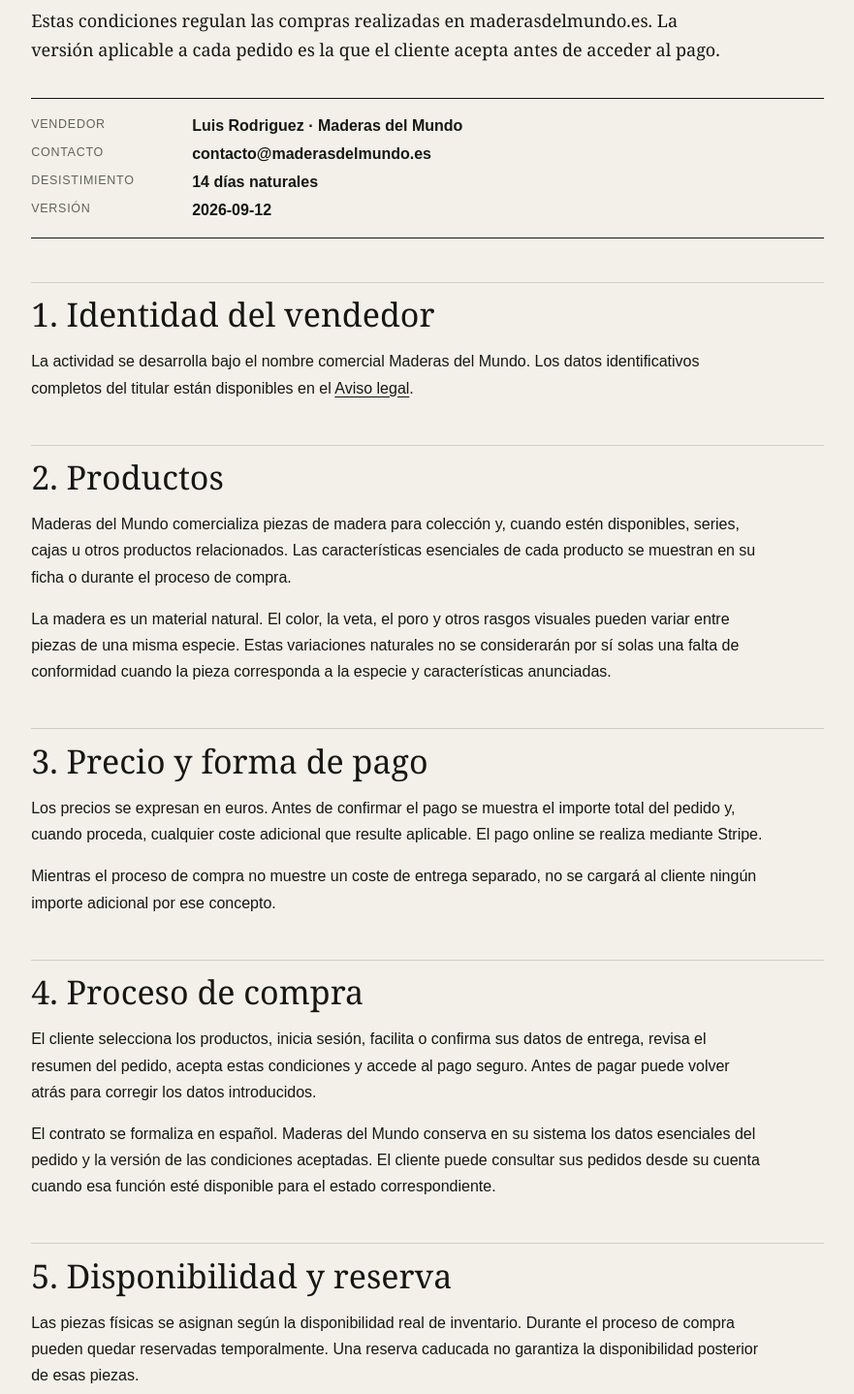
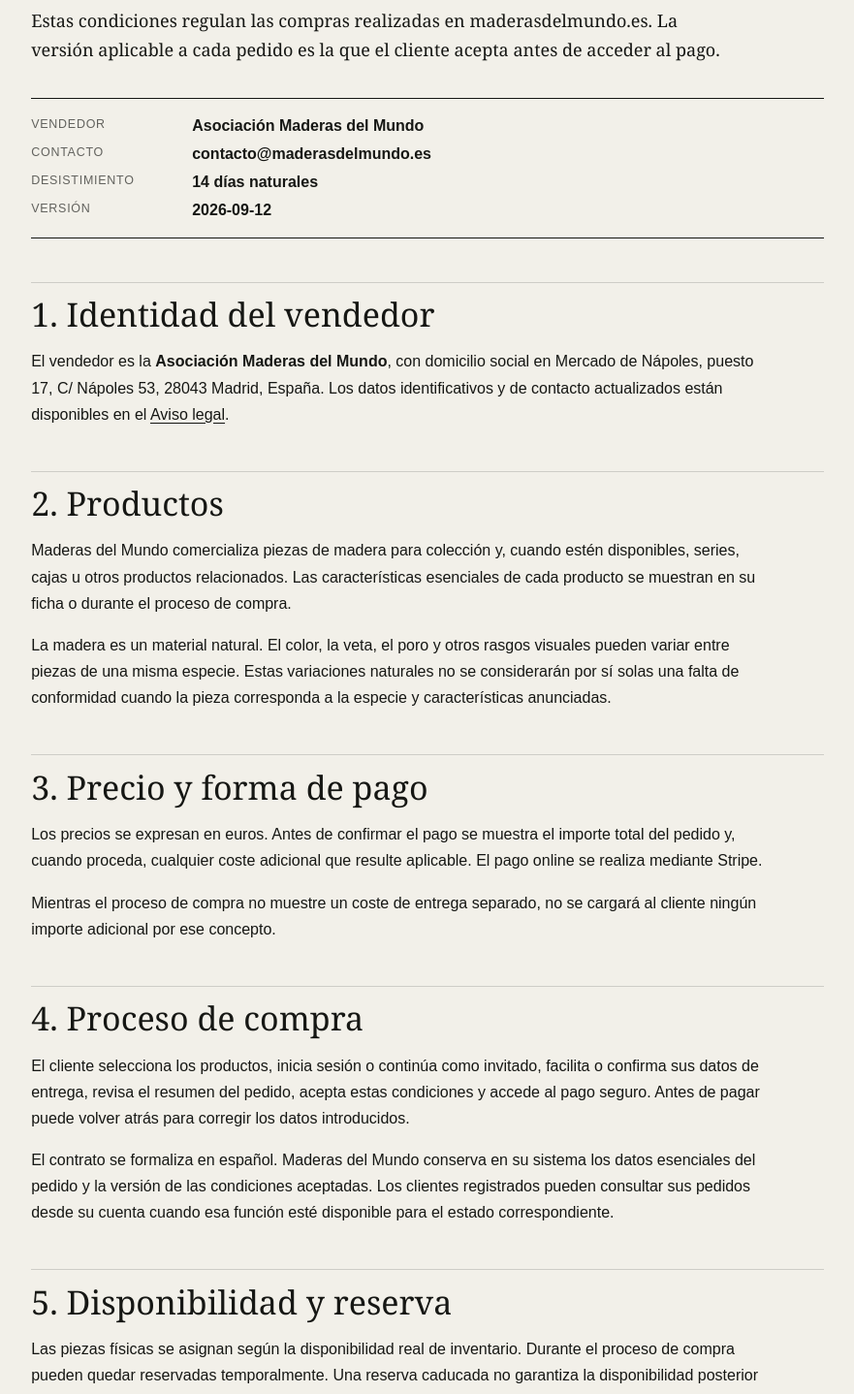
Before and after one commit to luisinko-lasko/maderas-del-mundo, a Next.js app: page /condiciones-compra in a window 1280 px wide. Shown: the part 354-1792 px from the top of the page at 97% size, without its empty margins (19-900 px from the left). Built offline with nearby package versions, Linux system fonts and the light colour scheme; no server answers.

Commit message:
Actualiza vendedor a Asociación Maderas del Mundo

```diff
--- a/app/condiciones-compra/page.js
+++ b/app/condiciones-compra/page.js
@@ -21,7 +21,7 @@
       <div className={styles.summary}>
         <div>
           <span>Vendedor</span>
-          <strong>Luis Rodriguez · Maderas del Mundo</strong>
+          <strong>Asociación Maderas del Mundo</strong>
         </div>
         <div>
           <span>Contacto</span>
@@ -39,8 +39,9 @@
 
       <h2>1. Identidad del vendedor</h2>
       <p>
-        La actividad se desarrolla bajo el nombre comercial Maderas del Mundo.
-        Los datos identificativos completos del titular están disponibles en el{' '}
+        El vendedor es la <strong>Asociación Maderas del Mundo</strong>, con domicilio
+        social en Mercado de Nápoles, puesto 17, C/ Nápoles 53, 28043 Madrid, España.
+        Los datos identificativos y de contacto actualizados están disponibles en el{' '}
         <Link href="/aviso-legal">Aviso legal</Link>.
       </p>
 
@@ -71,16 +72,16 @@
 
       <h2>4. Proceso de compra</h2>
       <p>
-        El cliente selecciona los productos, inicia sesión, facilita o confirma sus
-        datos de entrega, revisa el resumen del pedido, acepta estas condiciones y
-        accede al pago seguro. Antes de pagar puede volver atrás para corregir los
-        datos introducidos.
+        El cliente selecciona los productos, inicia sesión o continúa como invitado,
+        facilita o confirma sus datos de entrega, revisa el resumen del pedido,
+        acepta estas condiciones y accede al pago seguro. Antes de pagar puede
+        volver atrás para corregir los datos introducidos.
       </p>
       <p>
         El contrato se formaliza en español. Maderas del Mundo conserva en su sistema
         los datos esenciales del pedido y la versión de las condiciones aceptadas.
-        El cliente puede consultar sus pedidos desde su cuenta cuando esa función
-        esté disponible para el estado correspondiente.
+        Los clientes registrados pueden consultar sus pedidos desde su cuenta cuando
+        esa función esté disponible para el estado correspondiente.
       </p>
 
       <h2>5. Disponibilidad y reserva</h2>
@@ -173,9 +174,9 @@
 
       <h2>Modelo de desistimiento</h2>
       <p>
-        A la atención de Maderas del Mundo: por la presente comunico que desisto de mi
-        contrato de venta del siguiente bien o bienes: [indicar productos]. Pedido:
-        [número de pedido]. Recibido el: [fecha]. Nombre del consumidor: [nombre].
+        A la atención de Asociación Maderas del Mundo: por la presente comunico que
+        desisto de mi contrato de venta del siguiente bien o bienes: [indicar productos].
+        Pedido: [número de pedido]. Recibido el: [fecha]. Nombre del consumidor: [nombre].
         Dirección: [dirección]. Fecha: [fecha].
       </p>
       <p>
```
